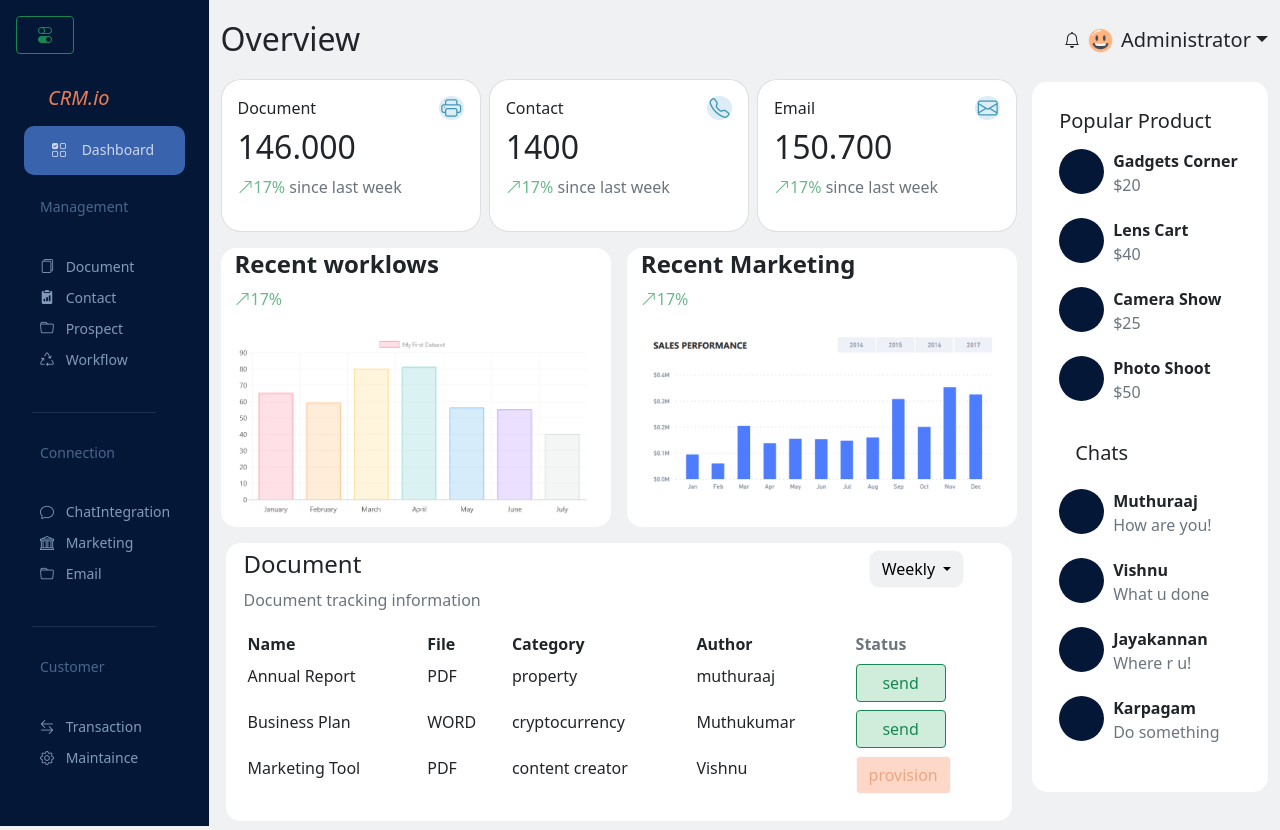
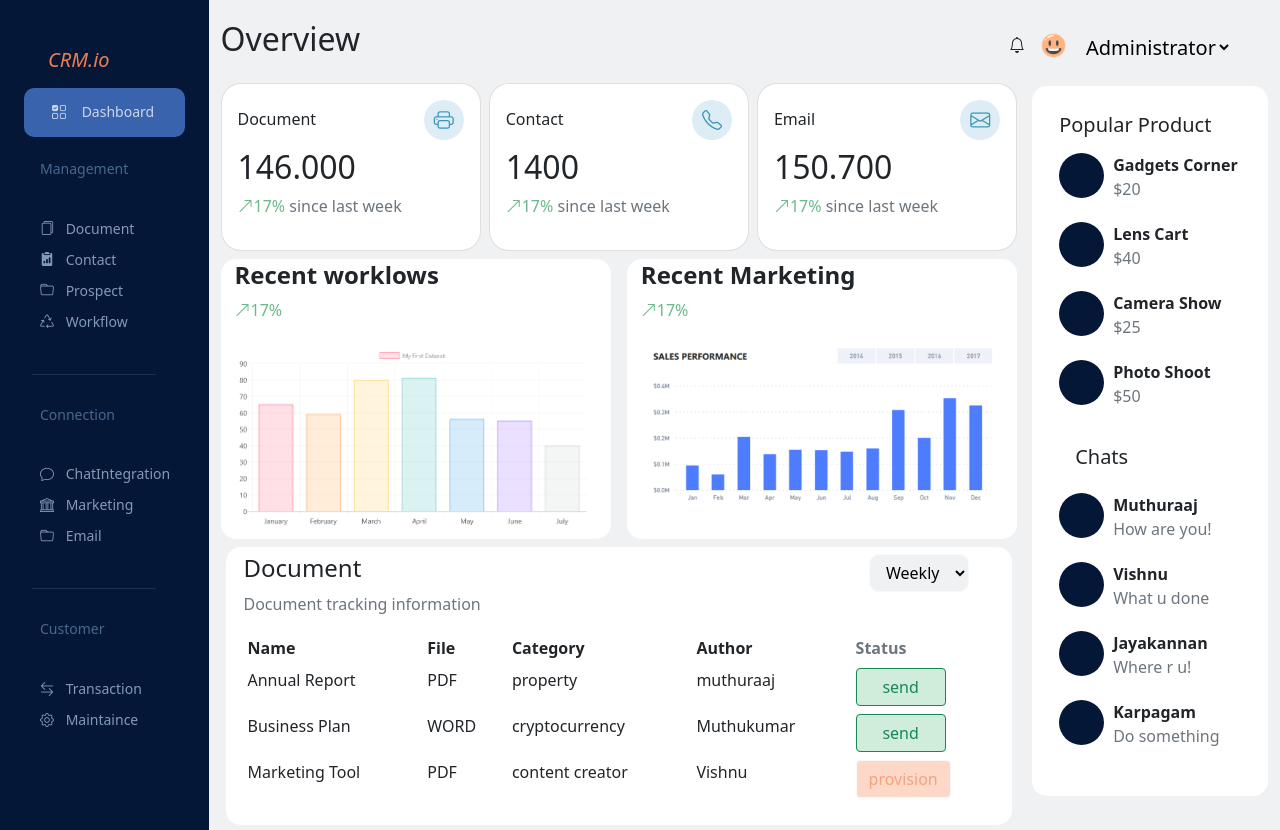
Before and after one commit to AneshSM/Dash, a plain HTML site: page index.html in a window 1280 px wide. Drawn offline with nearby package versions, Linux system fonts and the light colour scheme.

Commit message:
added styles

```diff
--- a/index.html
+++ b/index.html
@@ -21,7 +21,7 @@
 
 
 
-                  <button class="btn btn-outline-success" type="button" data-bs-toggle="collapse" data-bs-target="#navbarTogglerDemo02" aria-controls="navbarTogglerDemo02" aria-expanded="false" aria-label="Toggle navigation">
+                  <button class="btn d-lg-none btn-outline-success" type="button" data-bs-toggle="collapse" data-bs-target="#navbarTogglerDemo02" aria-controls="navbarTogglerDemo02" aria-expanded="false" aria-label="Toggle navigation">
                     <i class="bi bi-toggles"></i>
                   </button>
                   <div class="collapse-lg" id="navbarTogglerDemo02">
@@ -81,21 +81,24 @@
     <!-- body Start -->
     <div class="container mt-1">
       <!-- nav start -->
-      <div class="row pt-3">
+      <div class="row pt-3 side">
         <div class="col-md-6 fw-bold" id="over">
           <h2>Overview</h2>
         </div>
-        <div class="col-md-6  d-sm-flex justify-content-end mt-2" id="header">
+        <div class="col-md-6  d-sm-flex justify-content-end mt-2 pe-5 admin" id="header">
           <i class="bi bi-bell fw-bold"></i>
-          <img src="img/icons8-grinning-face-with-big-eyes-64.png" alt="" class="img-fluid ms-2"
+          <img src="img/icons8-grinning-face-with-big-eyes-64.png" alt="" class="img-fluid ms-3"
             style="height: 25px; width: 25px;">
-          <h5 class="ms-2 dropdown dropdown-toggle " id="dropdownMenu2" data-bs-toggle="dropdown" aria-expanded="false">
-            Administrator</h5>
-          <ul class="dropdown-menu" aria-labelledby="dropdownMenu2">
-            <li><button class="dropdown-item" type="button">Action</button></li>
-            <li><button class="dropdown-item" type="button">Another action</button></li>
-            <li><button class="dropdown-item" type="button">Something else here</button></li>
-          </ul>
+          <h5 class="ms-3">
+
+            <select id="admin">
+              <option >Administrator</option>
+              <option> Login</option>
+              <option>Sign-in</option>
+              <option>Logout</option>
+            </select>
+          </h5>
+
         </div>
       </div>
       <!-- nav ends -->
@@ -110,7 +113,7 @@
             <div class="col ">
               <div class="card h-100" id="card1">
                 <div class="card-body  ">
-                  <h5 class="card-title cardtitle">Document<i class="bi bi-printer text ms-5 "></i></h5>
+                  <h5 class="card-title cardtitle ">Document<i class="bi bi-printer text ms-5 "></i></h5>
                   <h2 class="card-text">146.000</h2>
                   <p class="text-muted"><i class="bi bi-arrow-up-right"></i><span>17%</span> since last week</p>
                 </div>
@@ -140,14 +143,14 @@
           <!-- card end -->
 
           <!-- Middle container -->
-          <div class="container mt-3 ">
+          <div class="container mt-2 ">
             <div class="row justify-content-between" id="barchart">
-              <div class="col-md-4" id="barchart-1">
+              <div class="col-md-4 middle" id="barchart-1">
                 <h4 class="heading fw-bold">Recent worklows</h4>
                 <p class="per"><i class="bi bi-arrow-up-right"></i><span>17%</span></p>
                 <img src="img/chart3.png" alt="" class="img-fluid">
               </div>
-              <div class="col-md-4" id="barchart-2">
+              <div class="col-md-4 middle" id="barchart-2">
                 <h4 class="heading fw-bold">Recent Marketing</h4>
                 <p class="per"><i class="bi bi-arrow-up-right"></i><span>17%</span></p>
                 <img src="img/chart1.png" alt="" class="img-fluid">
@@ -157,25 +160,23 @@
           <!-- Middle container ends -->
 
           <!-- Footer content -->
-          <div class="mt-3 ps-3"  id="main-table">
+          <div class="mt-2 ps-3 footer"  id="main-table">
             <div class="row ">
               <div class="col-md-6">
                 <h4 class="text-start">Document</h4>
               </div>
               <div class="col-md-3 offset-md-3 ps-5">
-                <button class="btn btn-light dropdown-toggle " style="background-color: #F0F1F3; border-radius: 10px;" type="button" id="dropdownMenuButton1" data-bs-toggle="dropdown" aria-expanded="false">
-                  Weekly
-                </button>
-                <ul class="dropdown-menu" aria-labelledby="dropdownMenu2">
-                  <li><button class="dropdown-item" type="button">Action</button></li>
-                  <li><button class="dropdown-item" type="button">Another action</button></li>
-                  <li><button class="dropdown-item" type="button">Something else here</button></li>
-                </ul>
+                <select class="btn btn-light dropdown-toggle " style="background-color: #F0F1F3; border-radius: 10px;" type="select" id="dropdownMenuButton1" data-bs-toggle="dropdown" aria-expanded="false">
+                  <option >Weekly</option>
+                  <option>Day 1</button></option>
+                  <option>Day 2</button></option>
+                  <option>Day 3</button></option>
+                </select>
               </div>
             </div>
             <p class="text-muted">Document tracking information</p>
             <!-- Borderless table -->
-            <div class="tablemain" style="width: 100%;">
+            <div class="tablemain">
               <table class="table table-hover table-sm table-borderless">
                 <thead>
                   <tr>
--- a/style.css
+++ b/style.css
@@ -10,9 +10,7 @@
 
 }
 .sidemenu ul li a:hover{
-    background-color: beige;
-
-    border-radius: 15px;
+    color: #DEECF6;
 
 }
 #Dash h5{
@@ -41,11 +39,24 @@
     display: flex;
     align-items: center;
     justify-content: space-between;
+    text-align: center;
+}
+.card-title i{
+    display: flex;
+    justify-content: center;
+    align-items: center;
 }
 .card:hover{
-
-    box-shadow: 10px 10px #FFFFFF;
-    background-color: antiquewhite;
+    box-shadow: 0px 0px 5px #041737;
+}
+.middle:hover{
+    box-shadow: 0px 0px 5px #041737;
+}
+.footer:hover{
+    box-shadow: 0px 0px 5px #041737;
+}
+.right-side:hover{
+    box-shadow: 0px 0px 5px #041737;
 }
 #card{
     margin-top: 5px;
@@ -67,9 +78,11 @@
 .card-title i{
     color: #3A98B5;
     background-color: #DEECF6;
-    border-radius: 200px;
-    width: 25px;
-    text-align: center;
+    border-radius: 100%;
+    width: 40px;
+    height: 40px;
+
+
 
 }
 .card-body h5{
@@ -99,9 +112,6 @@ body{
     border: 2px solid #FFFFFF;
     border-radius: 15px;
     width: 49%;
-
-
-
 }
 .per{
     color: #6AB98A;
@@ -113,6 +123,9 @@ body{
     padding: 5px;
     margin: 5px;
 
+}
+.tablemain{
+    width: 100%;
 }
 .table tbody td button{
     background-color: #D0ECDB;
@@ -143,6 +156,16 @@ aside i{
 .item-body p{
     margin: 0px;
 }
+#admin{
+    border: none;
+    outline: none;
+    background: transparent;
+    align-items: baseline;
+}
+.side{
+    align-items: baseline;
+}
+
 @media screen and (max-width:500px) {
     .sidemenu{
         background-color: #041737;
@@ -184,8 +207,8 @@ aside i{
     #over{
         width: 50%;
     }
-    #main-table{
-        width: 450px;
+    .tablemain{
+        width: 300px;
     }
     .right-side{
         width: 100%;
@@ -196,7 +219,7 @@ aside i{
 
     }
 }
-@media screen and (max-width:900px) {
+@media screen and (max-width:1000px) {
     .container{
         margin-left: 0px;
     }
```
